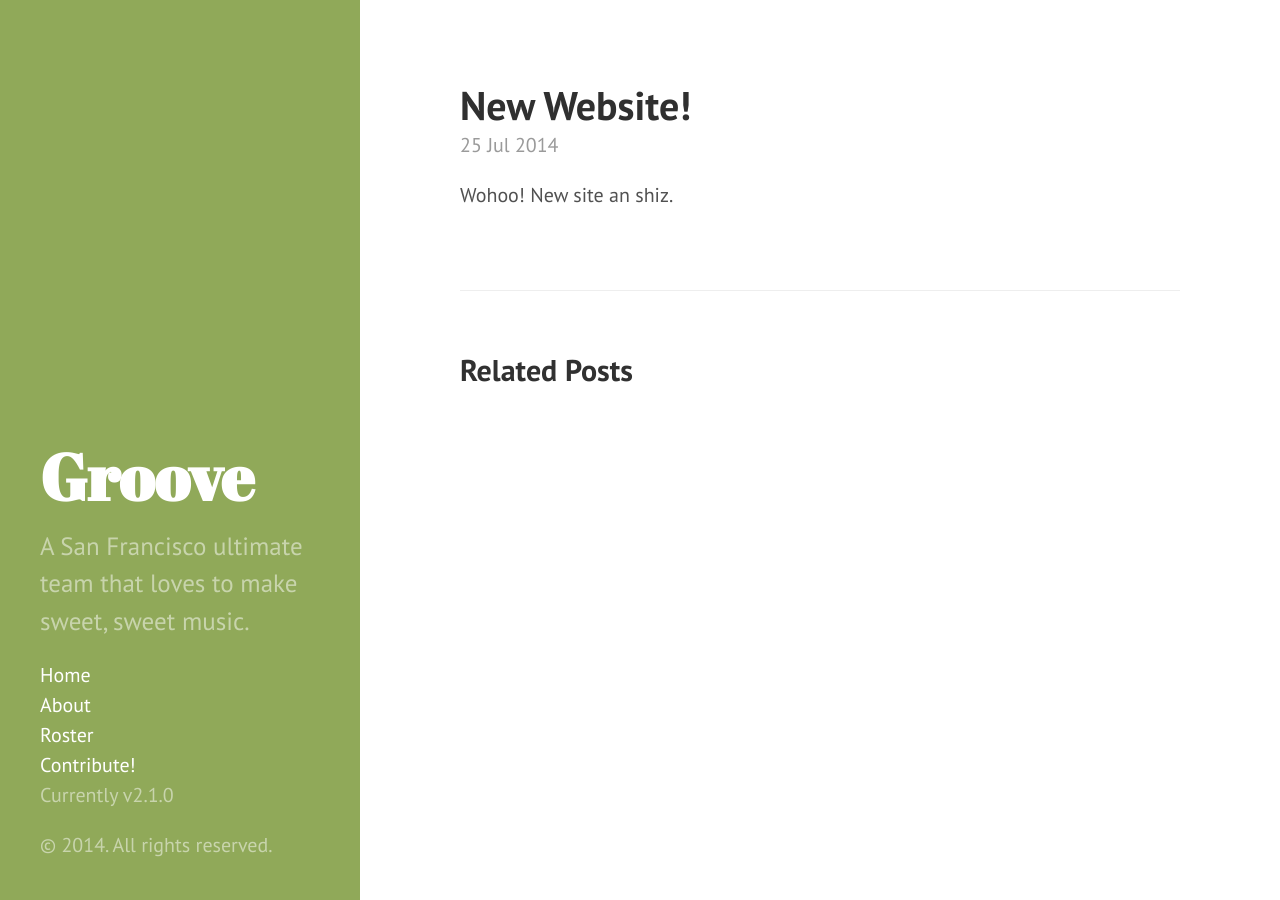
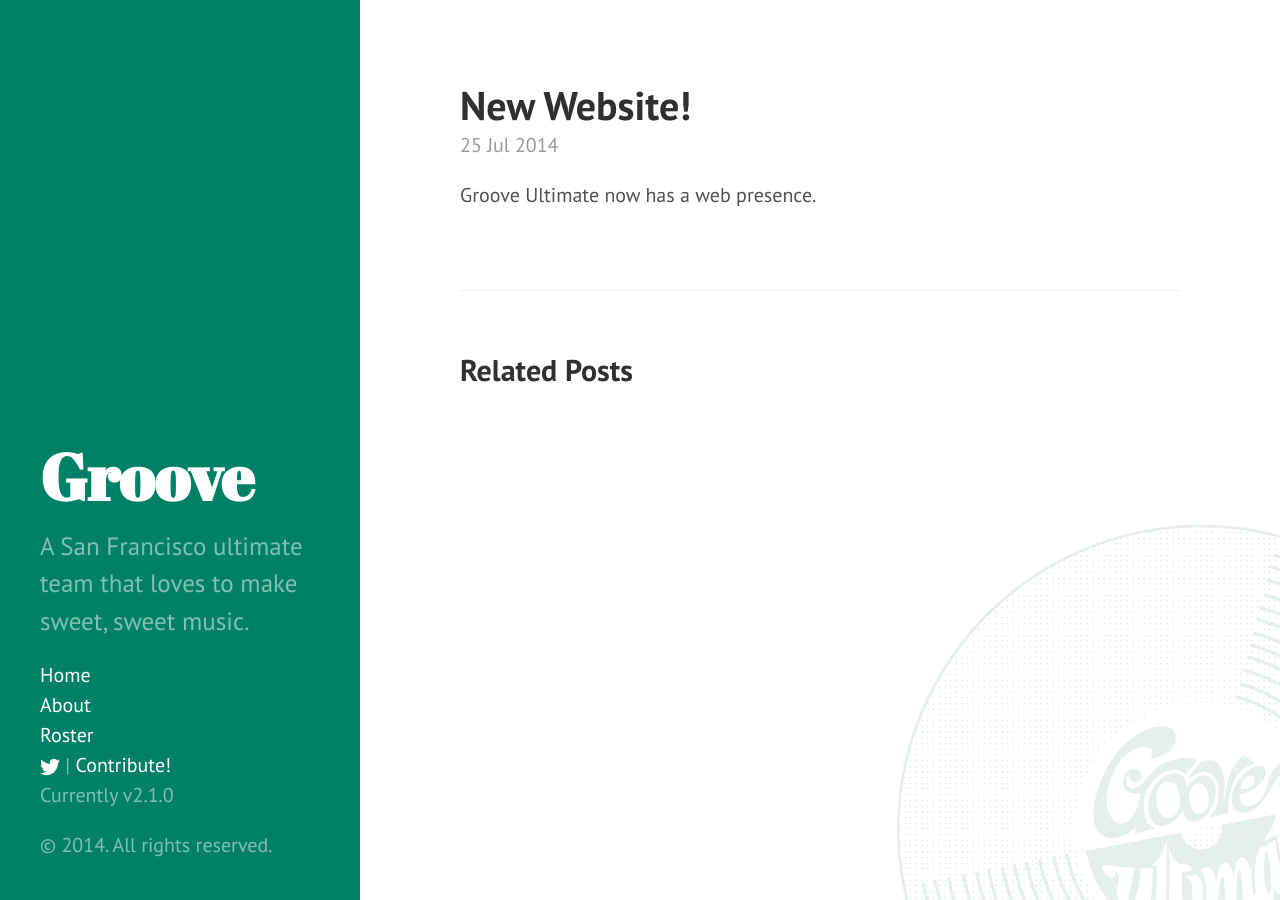
Before and after one commit to ultimatedelman/grooveultimate, a Jekyll site: the page built from _posts/2014-07-25-new-website.markdown, in a window 1280 px wide. Built offline with Jekyll 4.4.1, drawn with Linux system fonts in a browser that asks for light colours; Markdown is read by kramdown in place of the engine named in the settings.

Commit message:
added twitter link, brought in and updated roster, updated theme, added some imagery

```diff
--- a/_includes/head.html
+++ b/_includes/head.html
@@ -18,6 +18,7 @@
   <link rel="stylesheet" href="{{ site.baseurl }}/public/css/poole.css">
   <link rel="stylesheet" href="{{ site.baseurl }}/public/css/syntax.css">
   <link rel="stylesheet" href="{{ site.baseurl }}/public/css/hyde.css">
+  <link rel="stylesheet" href="{{ site.baseurl }}/public/css/groove.css">
   <link rel="stylesheet" href="http://fonts.googleapis.com/css?family=PT+Sans:400,400italic,700|Abril+Fatface">
 
   <!-- Icons -->
--- a/_includes/sidebar.html
+++ b/_includes/sidebar.html
@@ -26,7 +26,11 @@
         {% endif %}
       {% endfor %}
 
-      <a class="sidebar-nav-item" href="{{ site.github.repo }}">Contribute!</a>
+      <a href="http://twitter.com/grooveultimate" class="sidebar-nav-icon">
+        <svg xmlns="http://www.w3.org/2000/svg" viewbox="0 0 2000 1625.36" width="2000" height="1625.36" version="1.1">
+          <path class="twitter" d="m 1999.9999,192.4 c -73.58,32.64 -152.67,54.69 -235.66,64.61 84.7,-50.78 149.77,-131.19 180.41,-227.01 -79.29,47.03 -167.1,81.17 -260.57,99.57 C 1609.3399,49.82 1502.6999,0 1384.6799,0 c -226.6,0 -410.328,183.71 -410.328,410.31 0,32.16 3.628,63.48 10.625,93.51 -341.016,-17.11 -643.368,-180.47 -845.739,-428.72 -35.324,60.6 -55.5583,131.09 -55.5583,206.29 0,142.36 72.4373,267.95 182.5433,341.53 -67.262,-2.13 -130.535,-20.59 -185.8519,-51.32 -0.039,1.71 -0.039,3.42 -0.039,5.16 0,198.803 141.441,364.635 329.145,402.342 -34.426,9.375 -70.676,14.395 -108.098,14.395 -26.441,0 -52.145,-2.578 -77.203,-7.364 52.215,163.008 203.75,281.649 383.304,284.946 -140.429,110.062 -317.351,175.66 -509.5972,175.66 -33.1211,0 -65.7851,-1.949 -97.8828,-5.738 181.586,116.4176 397.27,184.359 628.988,184.359 754.732,0 1167.462,-625.238 1167.462,-1167.47 0,-17.79 -0.41,-35.48 -1.2,-53.08 80.1799,-57.86 149.7399,-130.12 204.7499,-212.41" />
+        </svg>
+      </a> | <a class="sidebar-nav-item external" href="{{ site.github.repo }}">Contribute!</a>
       <span class="sidebar-nav-item">Currently v{{ site.version }}</span>
     </nav>
 
--- a/_posts/2014-07-25-new-website.markdown
+++ b/_posts/2014-07-25-new-website.markdown
@@ -4,4 +4,4 @@ title: New Website!
 date: 2014-07-25 00:00:00
 ---
 
-Wohoo! New site an shiz.
+Groove Ultimate now has a web presence.
--- /dev/null
+++ b/public/css/groove.css
@@ -0,0 +1,40 @@
+---
+---
+
+.content:after {
+	content: url('{{ site.baseurl }}/assets/watermark.gif');
+	opacity: 0.1;
+	bottom: -240px;
+	right: -234px;
+	position: fixed;
+}
+
+.sidebar-nav-icon {
+	width: 20px;
+	height: 20px;
+	display: inline-block;
+	vertical-align: sub;
+}
+
+.sidebar-nav-icon svg {
+	display: inline-block;
+	margin: 0;
+	width: 20px;
+	height: 20px;
+}
+
+.sidebar-nav-icon .twitter {
+	fill: #FFFFFF;
+	-webkit-transition: all 200ms ease;
+	-moz-transition: all 200ms ease;
+	-ms-transition: all 200ms ease;
+	transition: all 200ms ease;
+}
+
+.sidebar-nav-icon .twitter:hover {
+	fill: #00aced;
+}
+
+.sidebar-nav-item.external {
+	display: inline-block;
+}
--- a/public/css/hyde.css
+++ b/public/css/hyde.css
@@ -57,7 +57,7 @@ html {
   text-align: center;
   padding: 2rem 1rem;
   color: rgba(255,255,255,.5);
-  background-color: #202020;
+  background-color: #008067;
 }
 @media (min-width: 48em) {
   .sidebar {
@@ -176,74 +176,11 @@ a.sidebar-nav-item:focus {
 
 /* Base16 (http://chriskempson.github.io/base16/#default) */
 
-/* Red */
-.theme-base-08 .sidebar {
-  background-color: #ac4142;
-}
-.theme-base-08 .content a,
-.theme-base-08 .related-posts li a:hover {
-  color: #ac4142;
-}
-
-/* Orange */
-.theme-base-09 .sidebar {
-  background-color: #d28445;
-}
-.theme-base-09 .content a,
-.theme-base-09 .related-posts li a:hover {
-  color: #d28445;
-}
-
-/* Yellow */
-.theme-base-0a .sidebar {
-  background-color: #f4bf75;
-}
-.theme-base-0a .content a,
-.theme-base-0a .related-posts li a:hover {
-  color: #f4bf75;
-}
-
 /* Green */
 .theme-base-0b .sidebar {
-  background-color: #90a959;
+  background-color: #008067;
 }
 .theme-base-0b .content a,
 .theme-base-0b .related-posts li a:hover {
-  color: #90a959;
+  color: #008067;
 }
-
-/* Cyan */
-.theme-base-0c .sidebar {
-  background-color: #75b5aa;
-}
-.theme-base-0c .content a,
-.theme-base-0c .related-posts li a:hover {
-  color: #75b5aa;
-}
-
-/* Blue */
-.theme-base-0d .sidebar {
-  background-color: #6a9fb5;
-}
-.theme-base-0d .content a,
-.theme-base-0d .related-posts li a:hover {
-  color: #6a9fb5;
-}
-
-/* Magenta */
-.theme-base-0e .sidebar {
-  background-color: #aa759f;
-}
-.theme-base-0e .content a,
-.theme-base-0e .related-posts li a:hover {
-  color: #aa759f;
-}
-
-/* Brown */
-.theme-base-0f .sidebar {
-  background-color: #8f5536;
-}
-.theme-base-0f .content a,
-.theme-base-0f .related-posts li a:hover {
-  color: #8f5536;
-}
```
Also changed, not shown: assets/twitter.svg (added), assets/watermark.gif (added).
